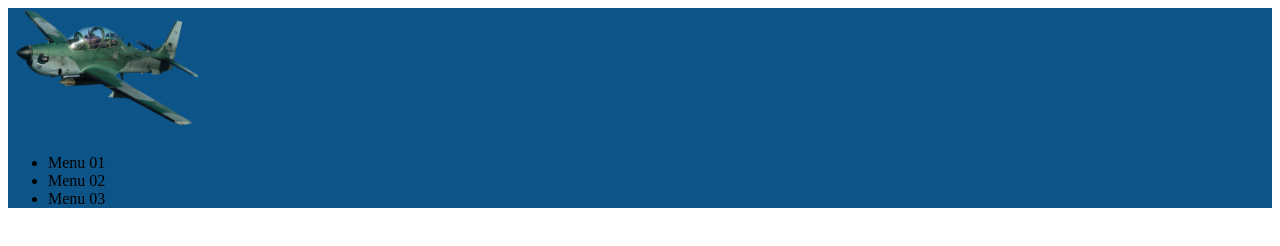
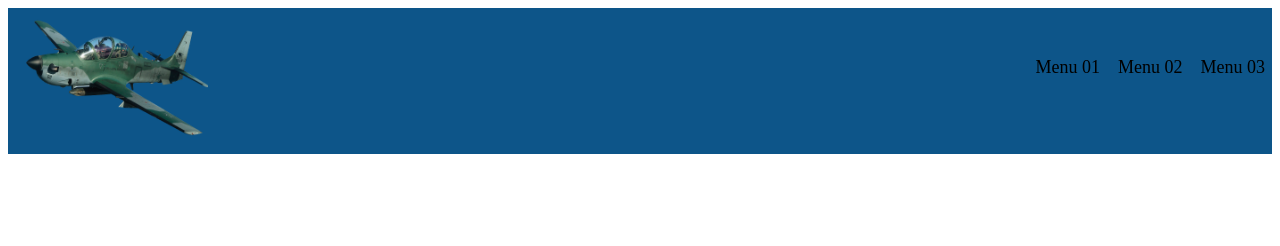
Before and after one commit to leitematheus/2B-programation, a plain HTML site: page index.html in a window 1280 px wide. Drawn offline with Linux system fonts and the light colour scheme.

Commit message:
Add files via upload

```diff
--- a/style.css
+++ b/style.css
@@ -7,8 +7,19 @@
 
 .cabecalho{
     background-color: var(--azul-jeans);
+    display: flex;
+    justify-content: space-between;
 }
+.menu-item{
+    display: inline-block;
+   padding: 7px;
+   margin-top: 26px;
+   color: black;
+   font-size: 18px;
+}
+
 
 .logo{
     width: 15%;
+    margin: 10px;
 }
```
